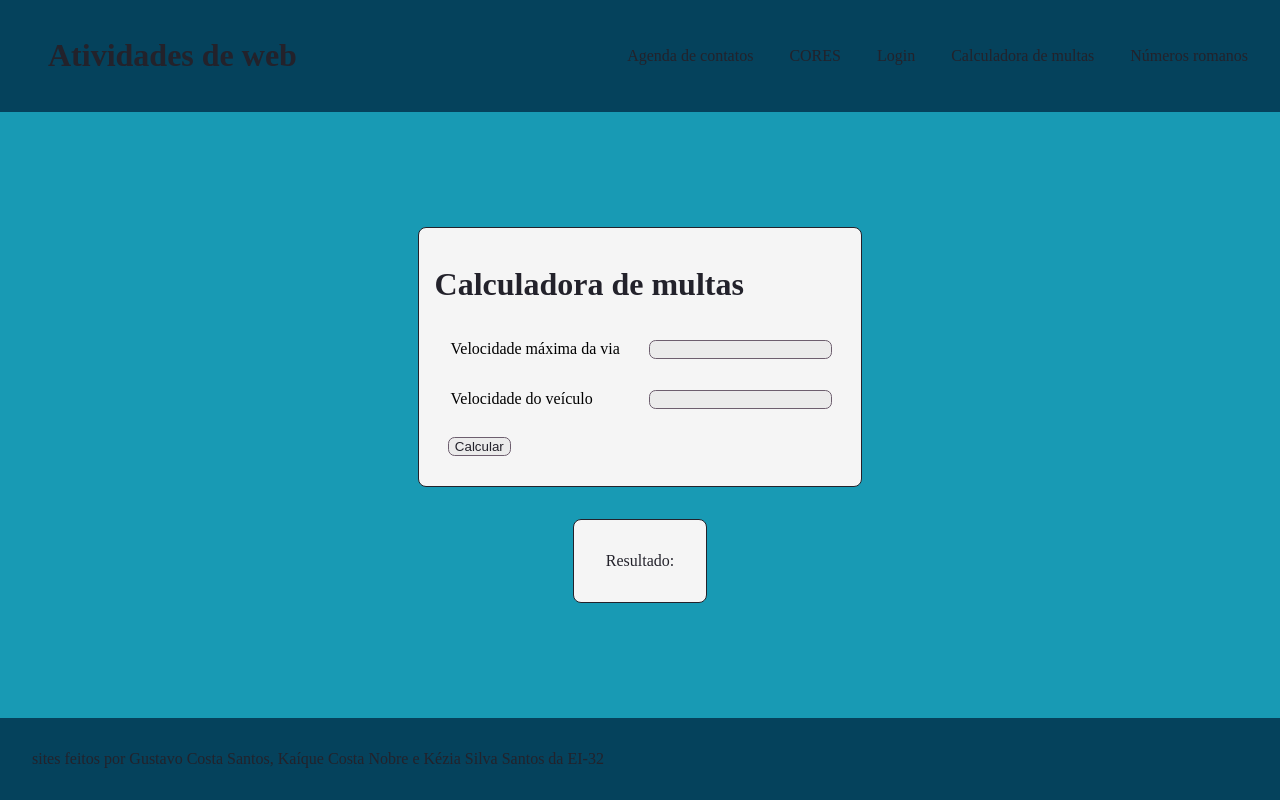
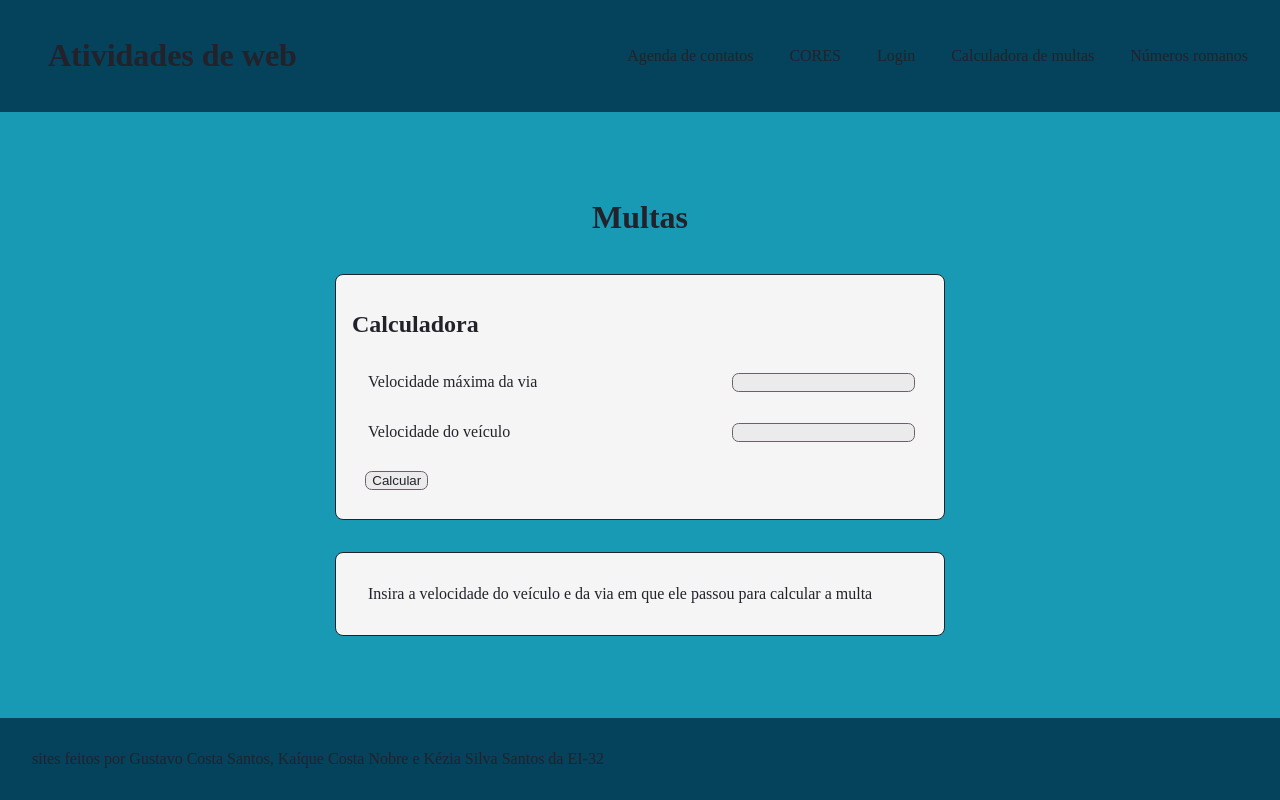
Before and after one commit to Zer0-Zer0/atividade_paranhos_php, a PHP site: page /multas/ in a window 1280 px wide. Run offline with PHP 8.4, Linux system fonts and the light colour scheme.

Commit message:
Major aestetical overhaul 	modified:   _css/style.css 	modified:   contatos/index.php 	modified:   cores/code.php 	modified:   cores/index.php 	modified:   login/index.php 	modified:   multas/code.php 	modified:   multas/index.php 	modified:   romano/code.php 	modified:   romano/index.php

```diff
--- a/_css/style.css
+++ b/_css/style.css
@@ -20,6 +20,10 @@
 @font-face {
     font-family: mono;
     src: url(../_fonts/Ubuntu-C.ttf);
+}
+
+* {
+    color: var(--p-black-01);
 }
 
 html,
@@ -67,14 +71,6 @@ a {
     margin: 1em;
 }
 
-input[type="button"],
-input[type="submit"],
-p,
-h1,
-a {
-    color: var(--p-black-01);
-}
-
 input[type="text"],
 input[type="tel"],
 input[type="email"]
@@ -118,6 +114,10 @@ button:hover {
 
 .warning {
     color: var(--p-red);
+}
+
+.standard_width{
+    width: 36em;
 }
 
 .box {
--- a/contatos/index.php
+++ b/contatos/index.php
@@ -23,6 +23,8 @@
 
     <main>
         <div class="center_flex flex_column">
+            <h1>Agenda de contatos</h1>
+
             <div class="flex_grid">
                 <?php echo_contacts(); ?>
                 <div>
@@ -47,8 +49,8 @@
                 </div>
 
                 <div>
+                    <input type="submit" name="send" value="criar">
                     <input type="reset" value="apagar">
-                    <input type="submit" name="send" value="criar">
                 </div>
             </form>
         </div>
--- a/cores/code.php
+++ b/cores/code.php
@@ -56,5 +56,7 @@ function add_classmate()
         }
 
         echo $screen_out;
+    } else {
+        echo "<p>Insira os dados de um(a) discente para mostrar o resultado da média dele(a)</p>";
     }
 }
--- a/login/index.php
+++ b/login/index.php
@@ -14,8 +14,10 @@
     <?php show("../_templates/header.html"); ?>
     <main>
         <div class="center_flex flex_column">
+            <h1>Login</h1>
+
             <form method="post" action="/login/code.php" class="box">
-                <h1>Seja bem-vindo!</h1>
+                <h2>Seja bem-vindo!</h2>
 
                 <div class="flex_row">
                     <label for="username">
--- a/multas/code.php
+++ b/multas/code.php
@@ -8,5 +8,7 @@ function fine_calc()
         $multa =    $delta <= 10  ? 0   : ($delta <= 50  ? 100 : ($delta <= 100 ? 150 : 200));
 
         echo $multa == 0 ? "nenhuma multa a pagar" : "O motorista tem uma multa de R$$multa.00 para pagar";
+    }else{
+        echo "<p>Insira a velocidade do veículo e da via em que ele passou para calcular a multa</p>";
     }
 }
--- a/multas/index.php
+++ b/multas/index.php
@@ -16,26 +16,27 @@
     <?php show("../_templates/header.html"); ?>
     <main>
         <div class="center_flex flex_column">
-            <div class="box">
-                <h1>Calculadora de multas</h1>
+            <h1>Multas</h1>
+
+            <div class="box standard_width">
+                <h2>Calculadora</h2>
 
                 <form method="post">
                     <div class="input_combo flex_row">
                         <label for="via">Velocidade máxima da via</label>
-                        <input type="number" name="via">
+                        <input type="number" name="via" required>
                     </div>
                     <div class="input_combo flex_row">
                         <label for="veiculo">Velocidade do veículo</label>
-                        <input type="number" name="veiculo">
+                        <input type="number" name="veiculo" required>
                     </div>
                     <div class="input_combo flex_row">
                         <input type="submit" name="send" value="Calcular">
                     </div>
                 </form>
             </div>
-            <div class="outcome box">
-                <p>Resultado: </p>
 
+            <div class="outcome box standard_width flex_row">
                 <?php
                 fine_calc();
                 ?>
--- a/romano/code.php
+++ b/romano/code.php
@@ -14,6 +14,8 @@ function arabic_to_roman()
 
         $decimal = strrev(strval($decimal));
         echo $roman_numbers[3][$decimal[3]] . $roman_numbers[2][$decimal[2]] . $roman_numbers[1][$decimal[1]] . $roman_numbers[0][$decimal[0]];
+    }else{
+        echo "<p>Insira um número entre 1 e 3999 para converter</p>";
     }
 }
 /*
```
Also changed, not shown: cores/index.php (+12 -8 lines), romano/index.php (+7 -7 lines).
